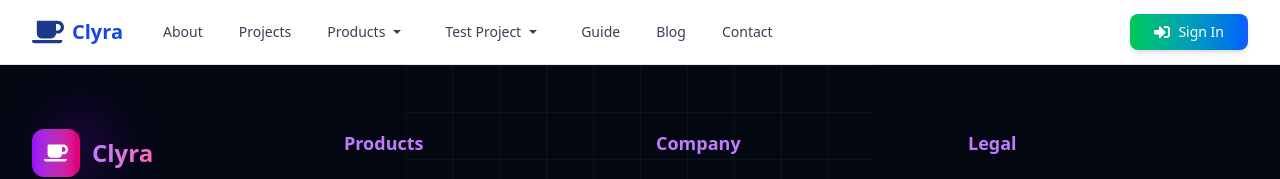
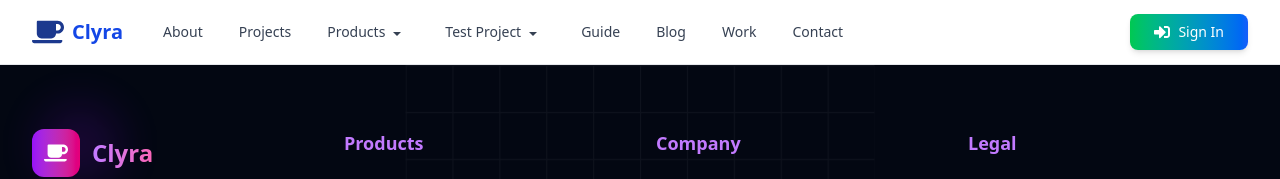
Before and after one commit to GyanaprakashKhandual/Code-app, a Next.js app: page / in a window 1280 px wide. Shown: the top 179 px of the page. Built offline with nearby package versions, Linux system fonts and the light colour scheme.

Commit message:
Lauch break

```diff
--- a/src/app/components/modules/Navbar.jsx
+++ b/src/app/components/modules/Navbar.jsx
@@ -107,7 +107,7 @@ const Navbar = () => {
                                     whileTap={{ scale: 0.95 }}
                                 >
                                     Products
-                                    <div className='pl-1 pr-1'>
+                                    <div className='pl-1 pr-1 mt-1'>
                                         <svg width="16" height="16" viewBox="0 0 16 16" aria-hidden="true">
                                             <path d="M4 6l4 4 4-4z" fill="currentColor" />
                                         </svg>
@@ -178,7 +178,7 @@ const Navbar = () => {
                                     whileTap={{ scale: 0.95 }}
                                 >
                                     Test Project
-                                    <div className='pl-1 pr-1'>
+                                    <div className='pl-1 pr-1 mt-1'>
                                         <svg width="16" height="16" viewBox="0 0 16 16" aria-hidden="true">
                                             <path d="M4 6l4 4 4-4z" fill="currentColor" />
                                         </svg>
@@ -249,6 +249,14 @@ const Navbar = () => {
                                 whileTap={{ scale: 0.95 }}
                             >
                                 Blog
+                            </motion.a>
+                            <motion.a
+                                href="#"
+                                className="px-4 py-2 rounded-lg text-sm font-medium text-gray-700 hover:text-blue-700 hover:bg-blue-50 transition-all duration-300 ease-in-out transform hover:scale-105"
+                                whileHover={{ y: -2 }}
+                                whileTap={{ scale: 0.95 }}
+                            >
+                                Work
                             </motion.a>
                             <motion.a
                                 href="#"
```
